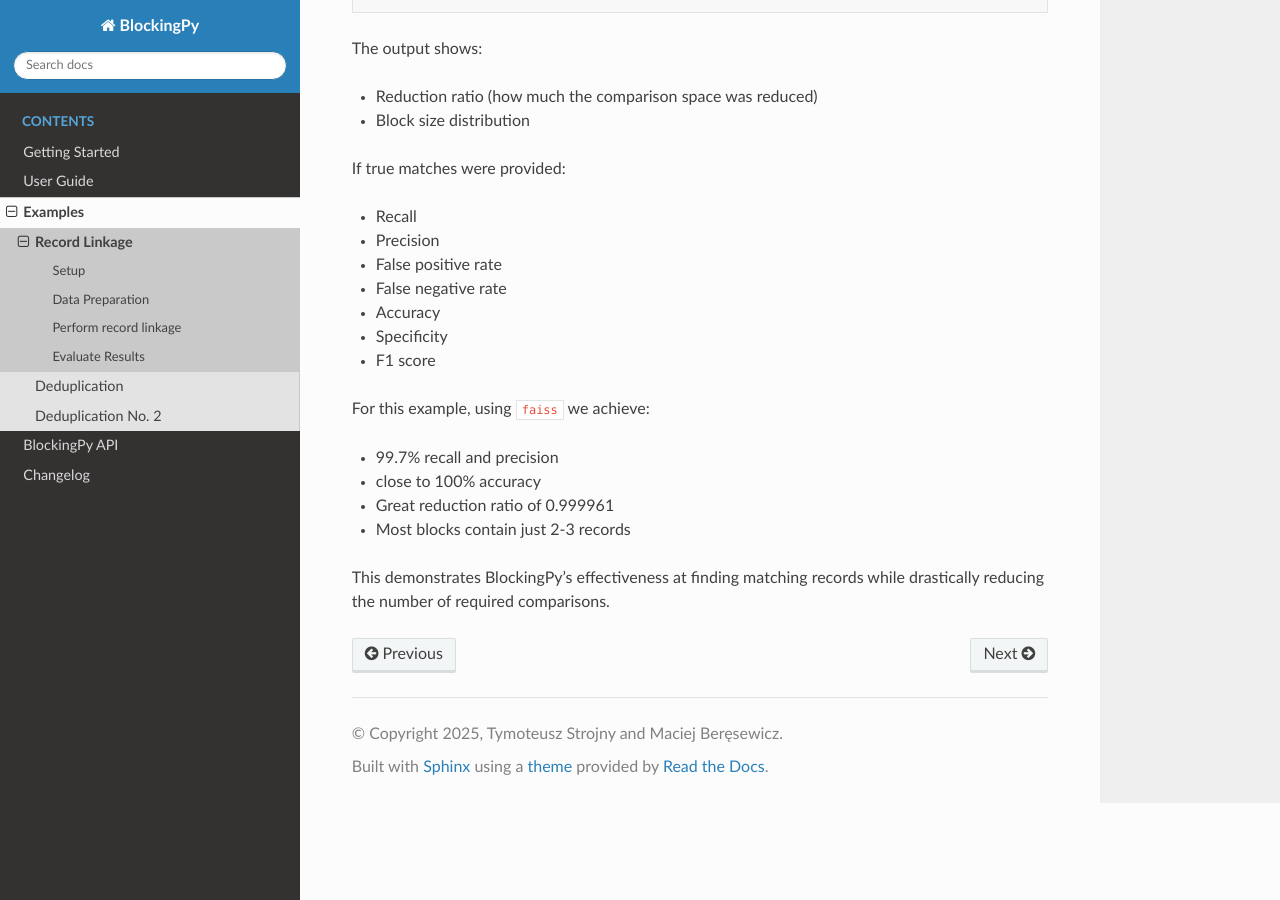
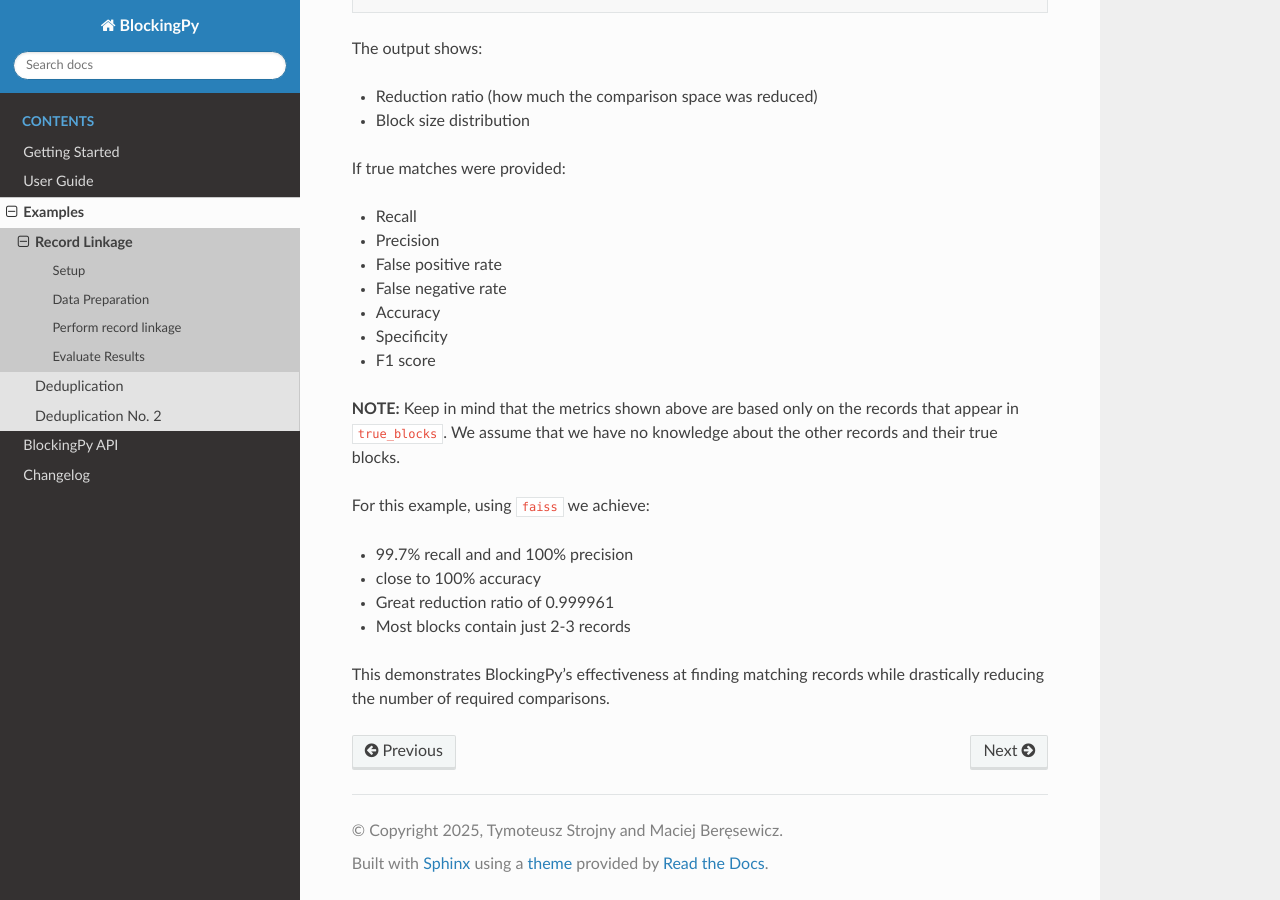
Before and after one commit to ncn-foreigners/BlockingPy, a Sphinx documentation site: the page built from docs/examples/record_linkage.md, in a window 1280 px wide and 900 px high, scrolled down 5821 px. Built offline with Sphinx 7.4.7 and the Read the Docs theme 3.1.0, drawn with Linux system fonts in a browser that asks for light colours.

Commit message:
added note to rl example [skip ci]

```diff
--- a/docs/examples/record_linkage.md
+++ b/docs/examples/record_linkage.md
@@ -321,11 +321,14 @@
 - Specificity
 - F1 score
 
+**NOTE:** Keep in mind that the metrics shown above are based only on the records that appear in `true_blocks`.
+We assume that we have no knowledge
+about the other records and their true blocks.
 
 
 For this example, using `faiss` we achieve:
 
-- 99.7% recall and precision
+- 99.7% recall and and 100% precision
 - close to 100% accuracy
 - Great reduction ratio of 0.999961
 - Most blocks contain just 2-3 records
```
